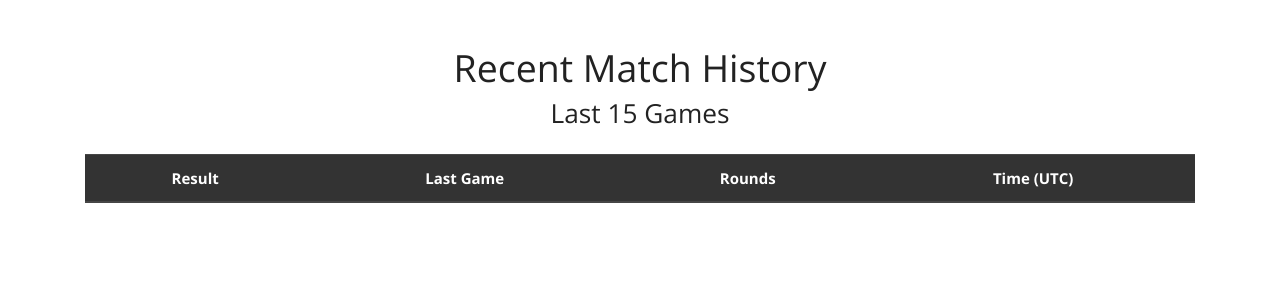
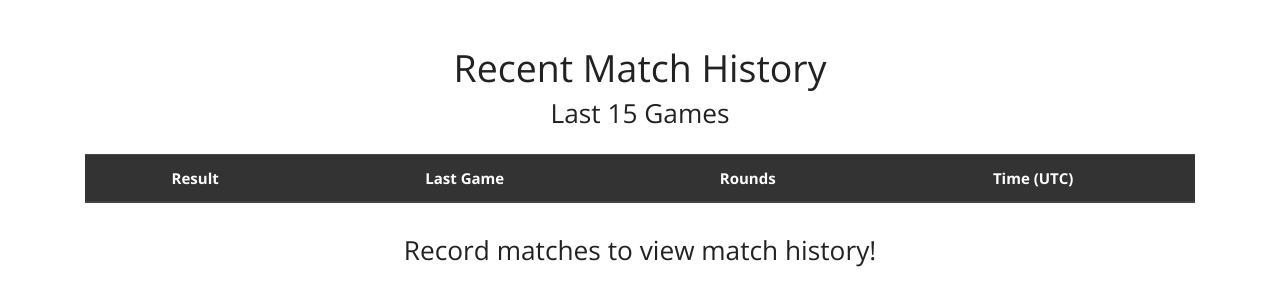
Before and after one commit to crispyfalafel/fall-guys-tracker, a Flask app: template templates/history.html in a window 1280 px wide. Shown: the part 74-380 px from the top of the page. Run offline with Flask 2, Linux system fonts and the light colour scheme; the template is opened without the code that fills it, so the values that code supplies are empty; some libraries are stand-ins or nearby versions.

Commit message:
error pages
Added error text when user has no games recorded

```diff
--- a/application.py
+++ b/application.py
@@ -27,7 +27,7 @@ def after_request(response):
 
 
 # Configure session to use filesystem (instead of signed cookies)
-# app.config["SESSION_FILE_DIR"] = mkdtemp()  # Only use when running locally
+#app.config["SESSION_FILE_DIR"] = mkdtemp()  # Only use when running locally
 app.config["SESSION_PERMANENT"] = False
 app.config["SESSION_TYPE"] = "filesystem"
 Session(app)
@@ -64,7 +64,7 @@ def index():
             flash("Results missing", "warning")
             return redirect("/")
 
-        db.execute("INSERT INTO fallguystracker.history (id, result, game, round, datetime) VALUES (:id, :result, :game, :round, current_date)",
+        db.execute("INSERT INTO fallguystracker.history (id, result, game, round, datetime) VALUES (:id, :result, :game, :round, current_timestamp(0))",
                     id=session["user_id"], result=request.form.get("result"), game=request.form.get("game"), round=int(request.form.get("round")))
 
         flash("Match recorded!", "success")
@@ -159,7 +159,7 @@ def register():
 
         # Log user in
         session["user_id"] = id
-        flash("Registered!")
+        flash("Registered!", "success")
         return redirect("/")
 
 @app.route("/statistics")
@@ -173,10 +173,17 @@ def statistics():
 
     stats = {}
 
+    # Get total games played
+    game_count = db.execute("SELECT COUNT(*) FROM fallguystracker.history WHERE id = :id", id=id)
+
     # Check if user has games recorded
-    rows = db.execute("SELECT * FROM fallguystracker.history WHERE id=:id", id=id)
+    rows = db.execute("SELECT * FROM fallguystracker.history WHERE id = :id", id=id)
+    # Return empty page if user has no games recorded
     if not rows:
-        return apology("record some games beech", 404)
+        return render_template("empty.html", route="statistics")
+
+    stats["game_count"] = game_count[0]["count"]
+
 
     # Get dictionary of total win count for each finals map
     rows = db.execute("SELECT game, COUNT(game) FROM fallguystracker.history WHERE id = :id AND result = 'win' GROUP BY game",
@@ -201,12 +208,9 @@ def statistics():
         if row["game"] in wins:
             finals_winrate[row["game"]] = percent(wins[row["game"]], finals[row["game"]])
 
+        # Set win rate to 0% if user has never won on the game
         else:
             finals_winrate[row["game"]] = percent(0, finals[row["game"]])
-
-    # Get total games played
-    game_count = db.execute("SELECT COUNT(*) FROM fallguystracker.history WHERE id = :id", id=id)
-    stats["game_count"] = game_count[0]["count"]
 
     # Get total wins
     win_count = db.execute("SELECT COUNT(game) FROM fallguystracker.history WHERE id = :id AND result = 'win'", id=id)
@@ -241,11 +245,10 @@ def statistics():
     team_losses = db.execute("SELECT COUNT(game) FROM fallguystracker.history JOIN fallguystracker.games ON game = fallguystracker.games.name WHERE mode = 'team' AND result = 'loss' AND id = :id GROUP BY game",
                             id=id)
 
-    # Calculate % of eliminations due to team games
-
-    # Return 0 if there are no team eliminations
+    # Return 0% if there are no team eliminations
     if not team_losses:
         stats["team_winrate"] = "0.00%"
+    # Calculate % of eliminations due to team games
     else:
         stats["team_winrate"] = percent(team_losses[0]["count"], stats["game_count"] - stats["win_count"])
 
@@ -257,8 +260,6 @@ def statistics():
 
     for value in wins.values():
         values.append(value)
-
-
 
     return render_template("stats.html", username=user[0]["username"], losses=losses, stats=stats, wins=wins, finals=finals, finals_winrate=finals_winrate,
                             labels=labels, values=values)
@@ -278,7 +279,7 @@ def matchhistory():
 
     matches = db.execute("SELECT * FROM fallguystracker.history WHERE id=:id ORDER BY datetime DESC LIMIT 15", id=session["user_id"])
     if not matches:
-        return apology("No matches recorded", "404")
+        matches = None
 
     return render_template("history.html", matches=matches)
 
@@ -331,10 +332,6 @@ def profile(username):
     return render_template("profile.html", username=username, matches=matches, stats=stats)
 
 
-
-
-
-
 def errorhandler(e):
     """Handle error"""
     if not isinstance(e, HTTPException):
@@ -349,11 +346,10 @@ for code in default_exceptions:
 
     # TO DO:
 
-    # Error on stats page if no games recorded
-    # Final games played on each map
     # Player profile search doesn't require login
+    # Fall guys branding
 
-    # Add wins per day ?
+    # Add wins/games per day ?
     # Add time zones?
 
 if __name__ == '__main__':
--- a/templates/history.html
+++ b/templates/history.html
@@ -5,6 +5,7 @@
 {% endblock %}
 
 {% block main %}
+
 
     <div class="pb-3">
         <h1>Recent Match History</h1>
@@ -21,6 +22,11 @@
                     <th>Time (UTC)</th>
                 </tr>
             </thead>
+
+    {% if not matches %}
+        </table>
+        <h3 class="pt-3">Record matches to view match history!</h3>
+    {% else %}
             <tbody>
                 {% for match in matches %}
                     {% if match["result"] == "win" %}
@@ -44,5 +50,7 @@
             </tbody>
         </table>
     </div>
+    {% endif %}
+
 
 {% endblock %}
--- a/templates/login.html
+++ b/templates/login.html
@@ -5,6 +5,8 @@
 {% endblock %}
 
 {% block main %}
+    <h1 class="pb-3">Log In</h1>
+
     <form action="/login" method="post">
         <div class="form-group">
             <input autocomplete="off" autofocus class="form-control" name="username" placeholder="Username" type="text">
--- a/templates/register.html
+++ b/templates/register.html
@@ -5,6 +5,8 @@
 {% endblock %}
 
 {% block main %}
+    <h1 class="pb-3">Register</h1>
+
     <form action="/register" method="post">
         <div class="form-group">
             <input autocomplete="off" autofocus class="form-control" name="username" placeholder="Username" type="text">
```
Also changed, not shown: templates/empty.html (added, +9 -0 lines), 1 other file.
